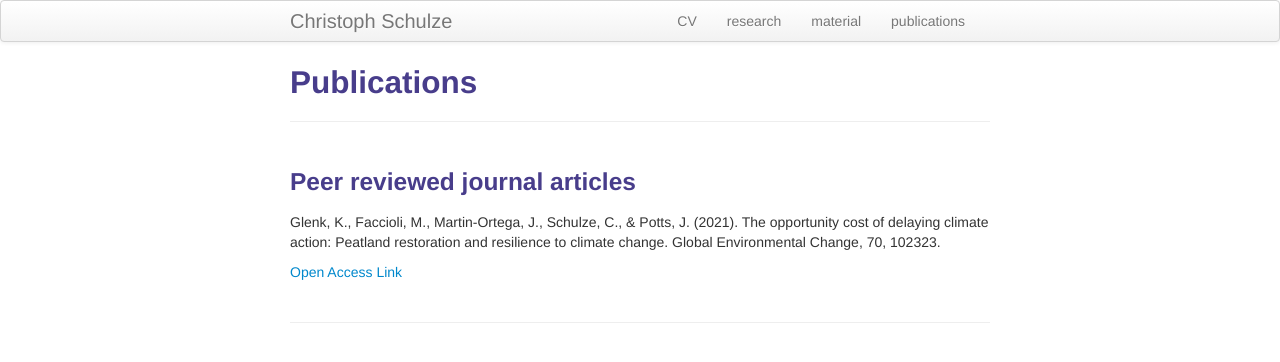
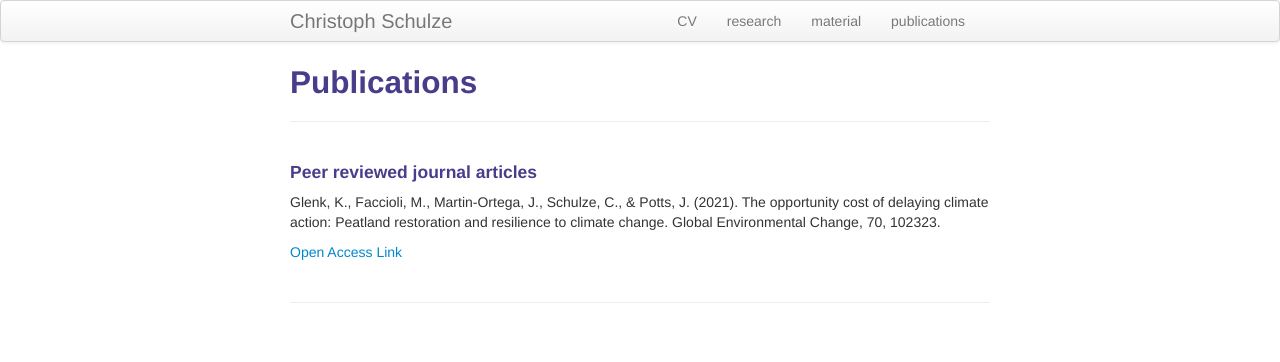
Before and after one commit to crokology/crokology.github.io, a Jekyll site: the page built from pages/publications.md, in a window 1280 px wide. Shown: the top 362 px of the page. Built offline with Jekyll 4.4.1, drawn with Linux system fonts in a browser that asks for light colours.

```diff
--- a/pages/publications.md
+++ b/pages/publications.md
@@ -3,7 +3,7 @@ layout: page
 title: Publications
 description: Peer reviewed Journal articles
 ---
-### Peer reviewed journal articles
+#### Peer reviewed journal articles
 
 Glenk, K., Faccioli, M., Martin-Ortega, J., Schulze, C., & Potts, J. (2021). The opportunity cost of delaying climate action: Peatland restoration and resilience to climate change. Global Environmental Change, 70, 102323.
 
```
